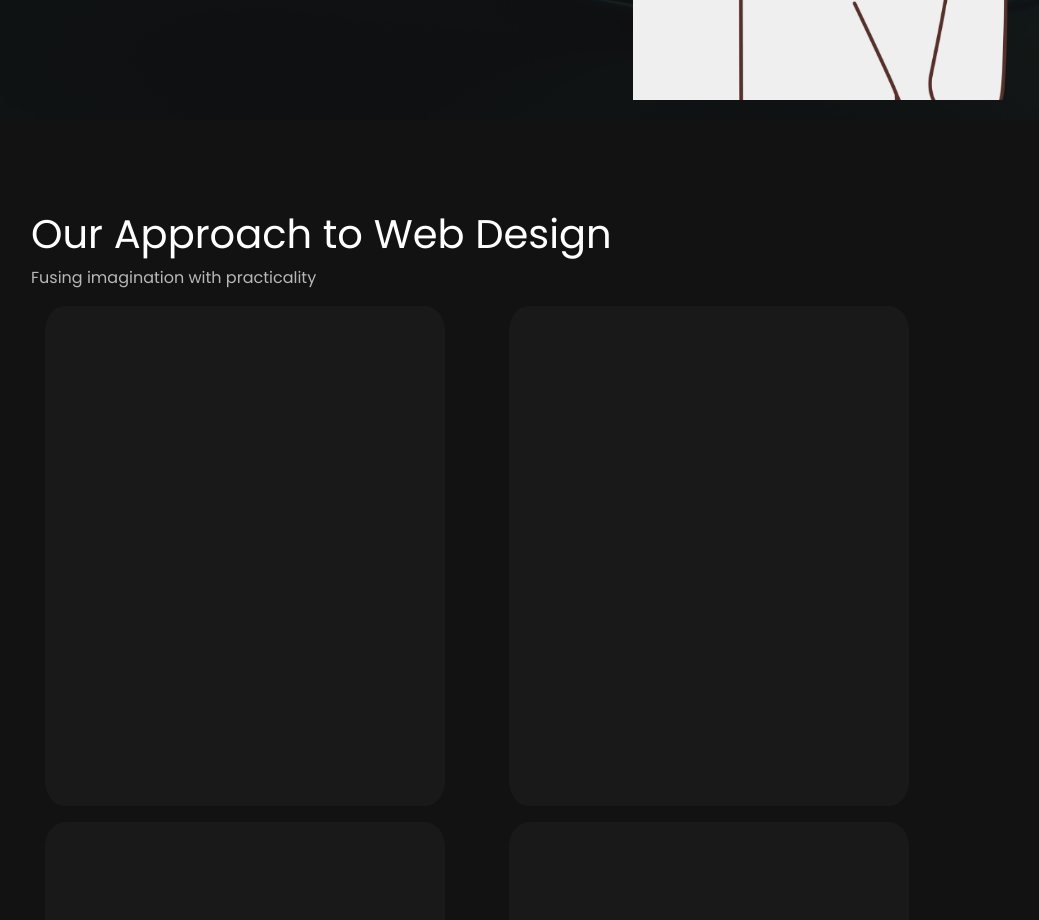
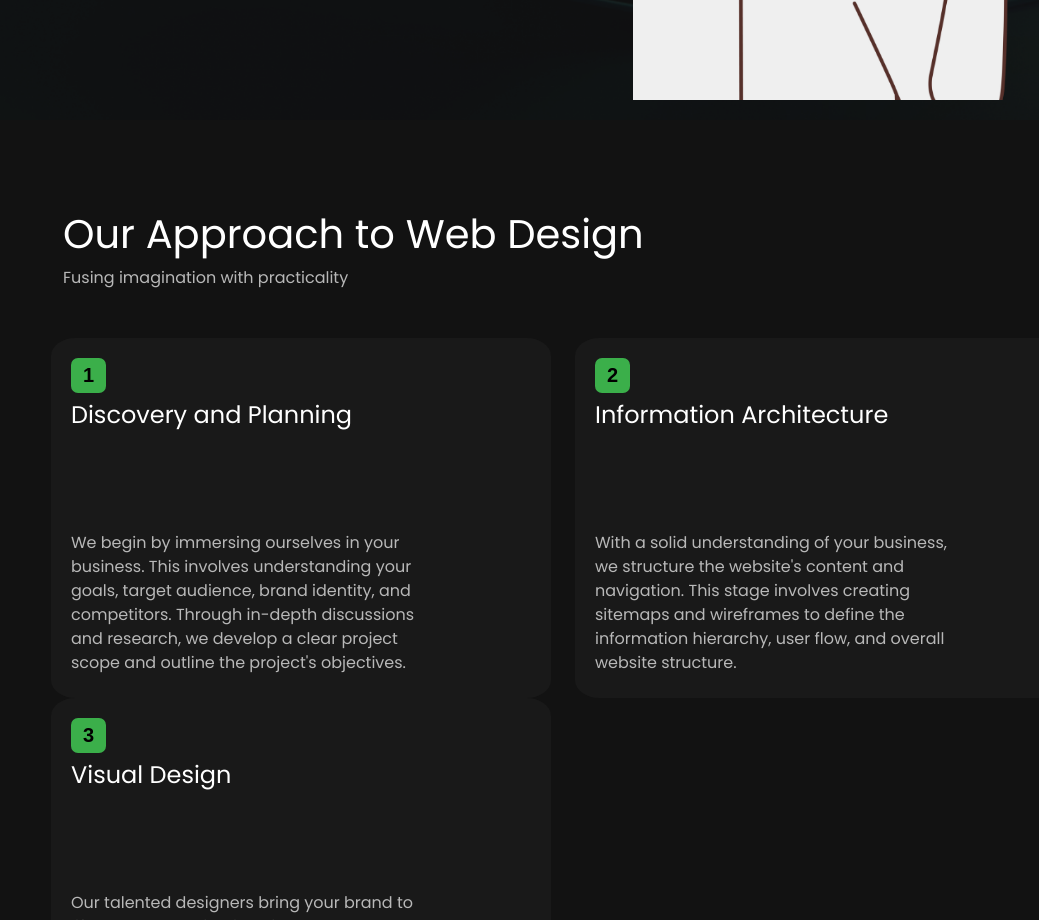
Before and after one commit to hassansajjadkhan/thewebgator, a React (Vite) app in the folder TheWebGator/: page /cdn/twg/TheWebGator/services in a window 1280 px wide. Shown: the part 680-1600 px from the top of the page, without its empty margins (19-1058 px from the left). Built offline with nearby package versions, Linux system fonts and the light colour scheme.

Commit message:
service cards

```diff
--- /dev/null
+++ b/TheWebGator/src/App.css
@@ -0,0 +1,3 @@
+@tailwind base;
+@tailwind components;
+@tailwind utilities;
--- a/TheWebGator/src/Components/Services.css
+++ b/TheWebGator/src/Components/Services.css
@@ -18,7 +18,7 @@
 }
 
 #approach {
-    margin-left: 5%;
+    margin-left: 10%;
 }
 
 #approach-heading {
@@ -26,9 +26,35 @@
 }
 
 #service-cards {
-    margin-left: 5%;
+    margin-left: 10%;
+}
+
+.service-number {
+    width: 35px;
+    height: 35px;
+    background-color: #3BAF4A;
+    /* Green background similar to the image */
+    color: black;
+    /* Text color */
+    display: flex;
+    justify-content: center;
+    align-items: center;
+    font-size: 20px;
+    font-family: 'Arial', 'Helvetica', sans-serif;
+    font-weight: bold;
+    border-radius: 7px;
+}
+
+
+#service-card {
     background-color: #191919;
-    height: 500px;
-    width: 400px;
+    height: 360px;
+    width: 500px;
     border-radius: 5%;
+    padding: 20px;
 }
+
+#service-description {
+    margin-top: 22%;
+    width: 80%;
+}
--- a/TheWebGator/src/Components/Services.jsx
+++ b/TheWebGator/src/Components/Services.jsx
@@ -8,7 +8,7 @@ export default function Services() {
     return (
         <div>
             <Navbar />
-            <main className='home container-fluid'>
+            <main className='home container'>
                 <section className='section' id='services-section1'>
                     <div className='row'>
                         <div className='col-6 d-flex flex-column justify-content-center text-white'>
@@ -33,28 +33,52 @@ export default function Services() {
                             Fusing imagination with practicality
                         </div>
                     </div>
-                    <div className='row'>
-                        <div className='col-5 mt-3' id='service-cards'>
-                            <h1>
-
-                            </h1>
+                    <div className='row mt-5' id='service-cards'>
+                        <div className='col-5  me-4' id='service-card'>
+                            <div className="service-number mb-2">
+                                <span>1</span>
+                            </div>
+                            <h4 className='text-white' id='service-title'>
+                                Discovery and Planning
+                            </h4>
+                            <p style={{ color: '#b8b8b8' }} id='service-description'>
+                                We begin by immersing ourselves in your business.
+                                This involves understanding your goals, target audience,
+                                brand identity, and competitors. Through in-depth
+                                discussions and research, we develop a clear project
+                                scope and outline the project's objectives.
+                            </p>
                         </div>
-                        <div className='col-4 mt-3' id='service-cards'>
-                            <h1>
-
-                            </h1>
+                        <div className='col-4  me-4' id='service-card'>
+                            <div className="service-number mb-2">
+                                <span>2</span>
+                            </div>
+                            <h4 className='text-white' id='service-title'>
+                                Information Architecture
+                            </h4>
+                            <p style={{ color: '#b8b8b8' }} id='service-description'>
+                                With a solid understanding of your business,
+                                we structure the website's content and navigation.
+                                This stage involves creating sitemaps and wireframes
+                                to define the information hierarchy, user flow, and
+                                overall website structure.
+                            </p>
                         </div>
-                        <div className='col-4 mt-3' id='service-cards'>
-                            <h1>
-
-                            </h1>
+                        <div className='col-4  me-4' id='service-card'>
+                            <div className="service-number mb-2">
+                                <span>3</span>
+                            </div>
+                            <h4 className='text-white' id='service-title'>
+                                Visual Design
+                            </h4>
+                            <p style={{ color: '#b8b8b8' }} id='service-description'>
+                                Our talented designers bring your brand to life
+                                through captivating visuals. We create mood boards,
+                                color palettes, and typography styles that align
+                                with your brand identity. We then develop design
+                                concepts and present them for your feedback.
+                            </p>
                         </div>
-                        <div className='col-4 mt-3' id='service-cards'>
-                            <h1>
-
-                            </h1>
-                        </div>
-
                     </div>
                 </section>
             </main>
--- a/TheWebGator/src/index.css
+++ b/TheWebGator/src/index.css
@@ -1,3 +1,7 @@
+@tailwind base;
+@tailwind components;
+@tailwind utilities;
+
 html {
     font-style: 'Poppins';
 }
```
